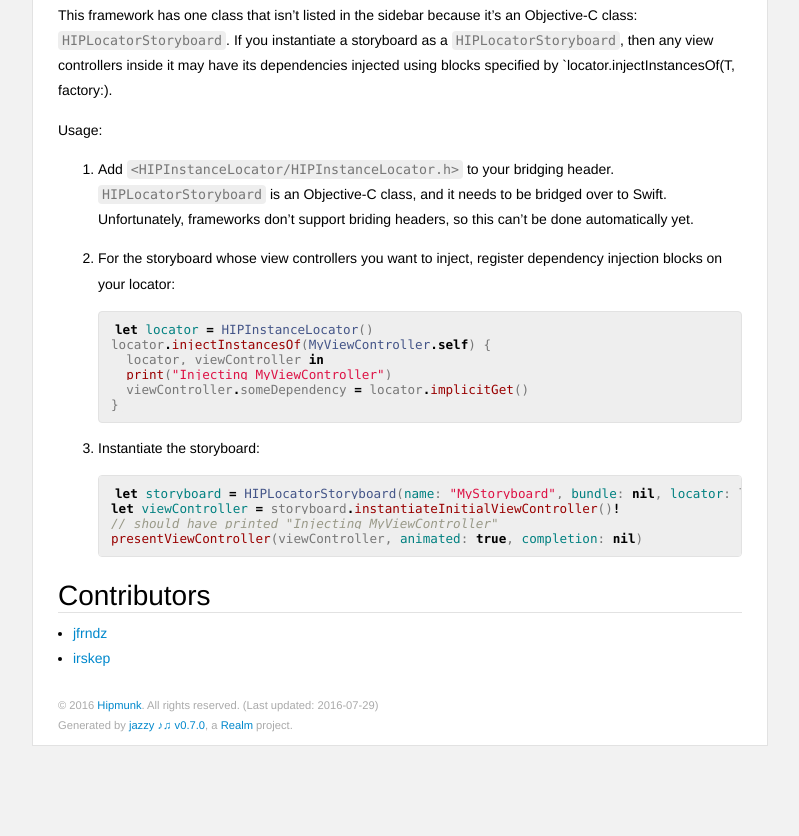
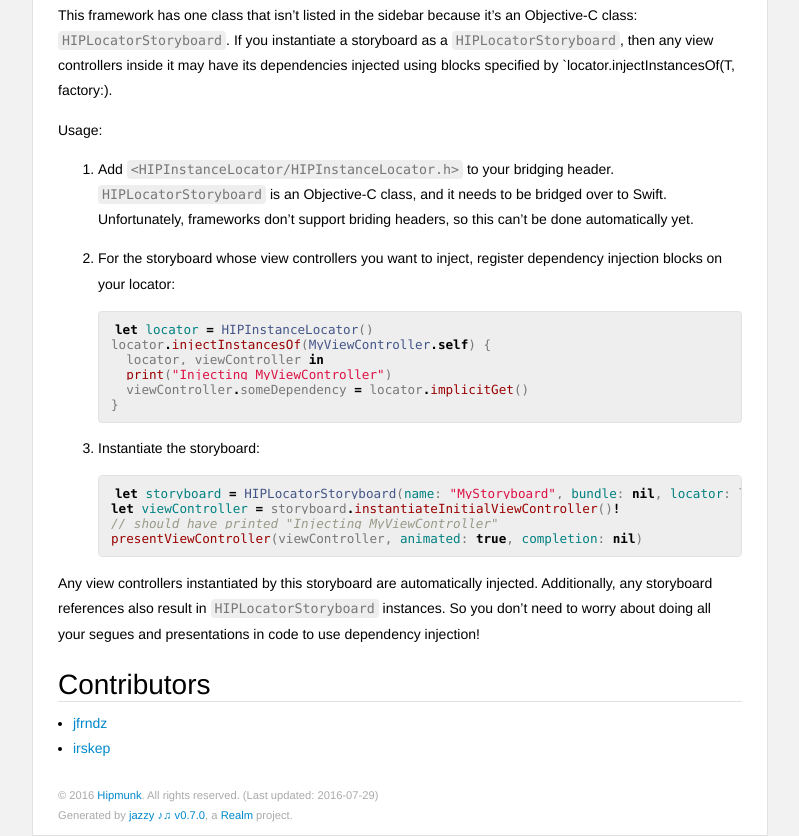
Before and after one commit to mbalex99/HIPInstanceLocator, a plain HTML site: page docsets/HIPInstanceLocator.docset/Contents/Resources/Documents/index.html in a window 1280 px wide. Shown: the part 866-1702 px from the top of the page, without its empty margins (364-1163 px from the left). Before the commit the page ends 1612 px from the top, so only its background shows below. Drawn offline with Linux system fonts and the light colour scheme.

Commit message:
Update docs

```diff
--- a/docsets/HIPInstanceLocator.docset/Contents/Resources/Documents/index.html
+++ b/docsets/HIPInstanceLocator.docset/Contents/Resources/Documents/index.html
@@ -115,6 +115,11 @@ dependency injection blocks on your locator:</p>
 <span class="nf">presentViewController</span><span class="p">(</span><span class="n">viewController</span><span class="p">,</span> <span class="nv">animated</span><span class="p">:</span> <span class="kc">true</span><span class="p">,</span> <span class="nv">completion</span><span class="p">:</span> <span class="kc">nil</span><span class="p">)</span>
 </code></pre></li>
 </ol>
+
+<p>Any view controllers instantiated by this storyboard are automatically injected.
+Additionally, any storyboard references also result in <code>HIPLocatorStoryboard</code>
+instances. So you don&rsquo;t need to worry about doing all your segues and presentations
+in code to use dependency injection!</p>
 <a href='#contributors' class='anchor' aria-hidden=true><span class="header-anchor"></span></a><h2 id='contributors'>Contributors</h2>
 
 <ul>
```
Also changed, not shown: index.html (+5 -0 lines), 1 other file.
